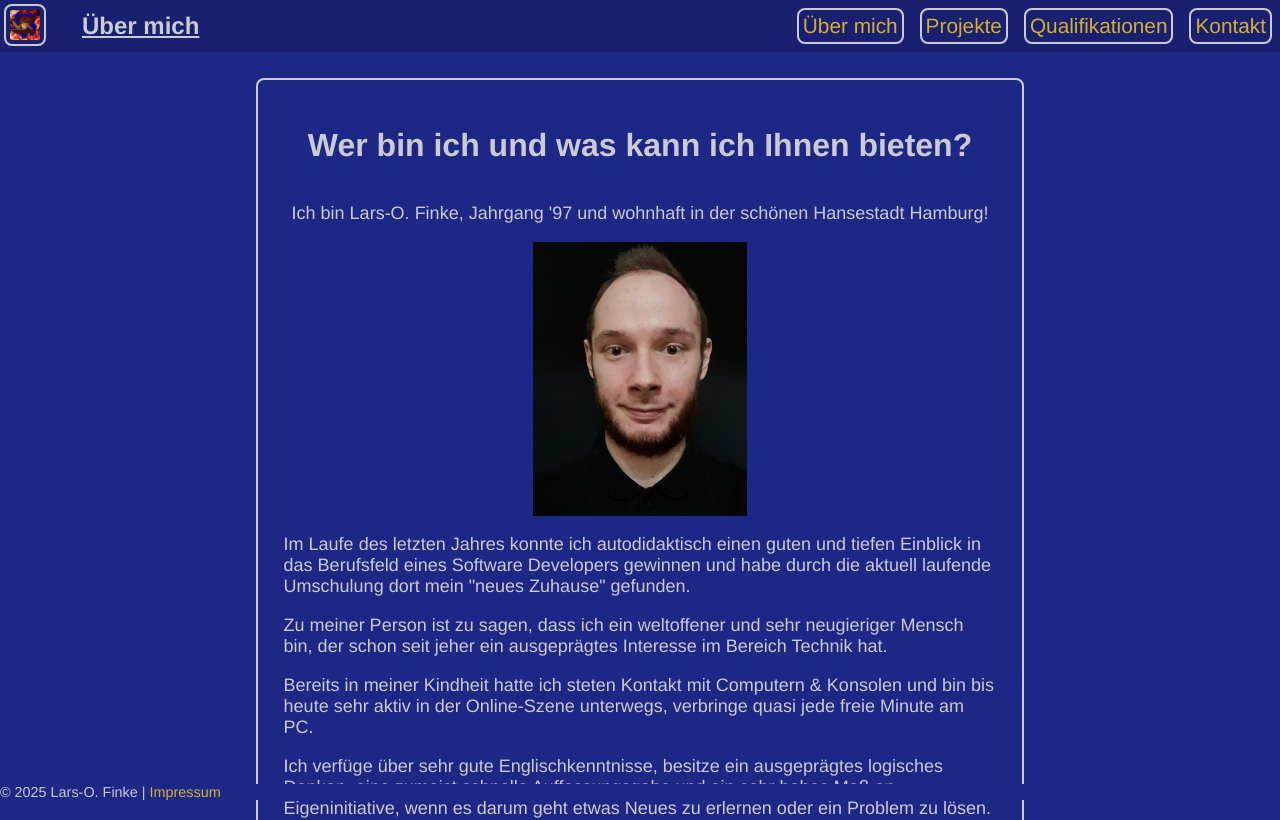
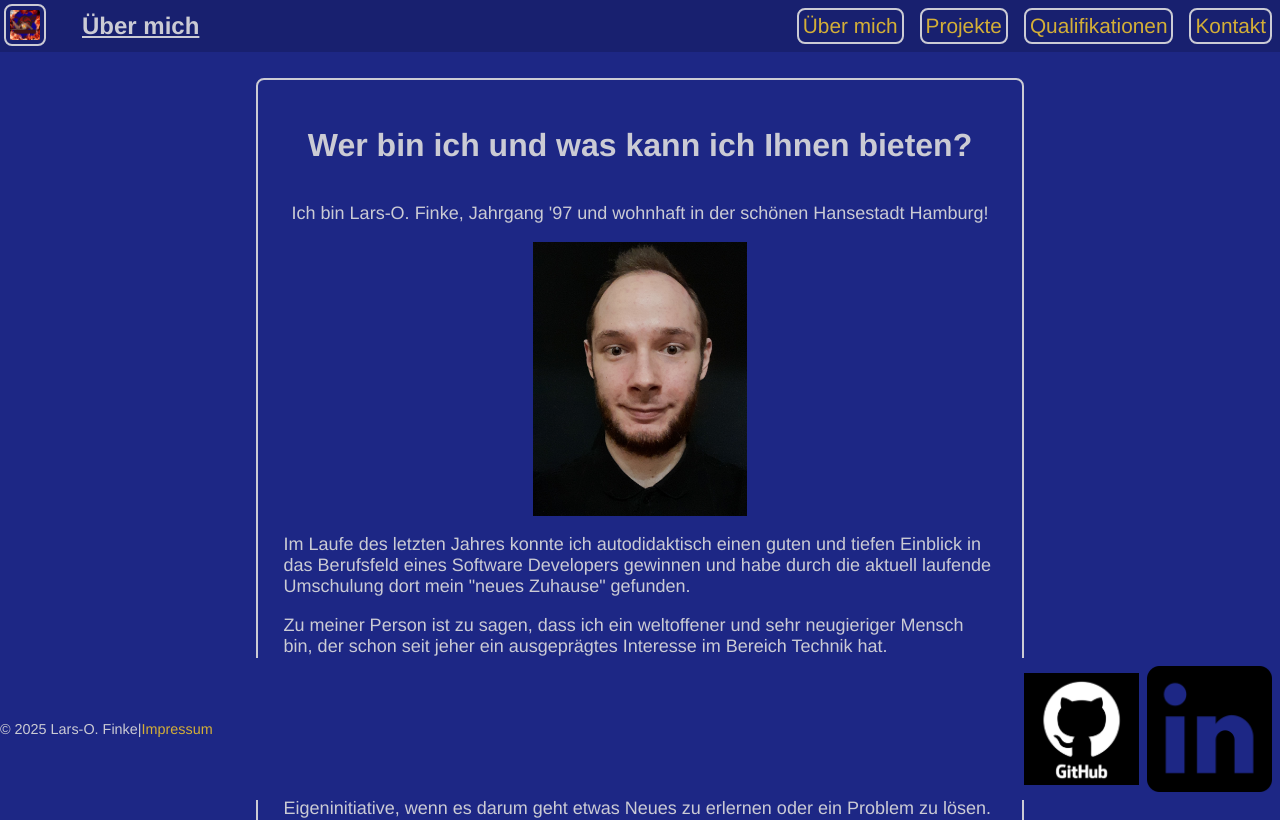
Before and after one commit to LarsOFinke/MyPortfolio, an Angular app in the folder frontend/: page / in a window 1280 px wide. Shown: the top 820 px of the page. Built offline with nearby package versions, Linux system fonts and the light colour scheme.

Commit message:
Footer now has the logos for linkedin and github, removed from projects and qualifications pages.

```diff
--- a/frontend/src/app/components/projects/projects.component.html
+++ b/frontend/src/app/components/projects/projects.component.html
@@ -1,17 +1,6 @@
 <div class="centered">
   <div class="custom-wrapper centered bordered">
     <h1>Interessiert, was ich bereits gemacht habe?</h1>
-
-    <div class="centered col-20">
-      <app-git-hub-logo></app-git-hub-logo>
-    </div>
-
-    <div class="row">
-      <p>
-        (Klicke das Icon, um zu meinem GitHub zu kommen. Die goldenen Header
-        sind Links.)
-      </p>
-    </div>
 
     <br />
 
--- a/frontend/src/app/components/qualifications/qualifications.component.html
+++ b/frontend/src/app/components/qualifications/qualifications.component.html
@@ -10,9 +10,6 @@
       <hr />
 
       <h2><u>LinkedIn-Learning</u></h2>
-      <div class="centered col-20">
-        <app-linkedin-logo></app-linkedin-logo>
-      </div>
 
       <app-linkedin-qualifications></app-linkedin-qualifications>
 
--- a/frontend/src/app/components/shared/footer/footer.component.css
+++ b/frontend/src/app/components/shared/footer/footer.component.css
@@ -9,6 +9,10 @@ footer {
   margin-top: 1.5%;
 }
 
+p {
+  font-size: 0.9rem;
+}
+
 a {
   font-size: 0.9rem;
 }
--- a/frontend/src/app/components/shared/footer/footer.component.html
+++ b/frontend/src/app/components/shared/footer/footer.component.html
@@ -1,6 +1,18 @@
 <footer>
-  © 2025 Lars-O. Finke |
-  <a [routerLink]="['/impressum']" routerLinkActive="router-link-active"
-    >Impressum</a
-  >
+  <div class="row centered">
+    <div class="row d-flex col-80">
+      <p>© 2025 Lars-O. Finke|</p>
+      <a
+        [routerLink]="['/impressum']"
+        routerLinkActive="router-link-active"
+        class="centered"
+        >Impressum</a
+      >
+    </div>
+
+    <div class="row d-flex col-20 centered">
+      <app-git-hub-logo></app-git-hub-logo>
+      <app-linkedin-logo class="m-8px"></app-linkedin-logo>
+    </div>
+  </div>
 </footer>
--- a/frontend/src/app/components/shared/footer/footer.component.ts
+++ b/frontend/src/app/components/shared/footer/footer.component.ts
@@ -1,9 +1,11 @@
 import { Component } from '@angular/core';
 import { RouterLink } from '@angular/router';
+import { LinkedinLogoComponent } from '../logos/linkedin-logo/linkedin-logo.component';
+import { GitHubLogoComponent } from '../logos/git-hub-logo/git-hub-logo.component';
 
 @Component({
   selector: 'app-footer',
-  imports: [RouterLink],
+  imports: [RouterLink, GitHubLogoComponent, LinkedinLogoComponent],
   templateUrl: './footer.component.html',
   styleUrl: './footer.component.css',
 })
--- a/frontend/src/styles.css
+++ b/frontend/src/styles.css
@@ -127,8 +127,14 @@ a:visited {
 .vh-80 {
   height: 80vh;
 }
+.m-8px {
+  margin: 8px;
+}
 
 /* ### GRID-SYSTEM ### */
+.d-flex {
+  display: flex;
+}
 .row {
   height: fit-content !important;
   flex-direction: row !important;
@@ -142,11 +148,23 @@ a:visited {
 .col-100 {
   width: 100% !important;
 }
+.col-95 {
+  width: 95%;
+}
 .col-90 {
   width: 90% !important;
 }
+.col-85 {
+  width: 85%;
+}
 .col-80 {
   width: 80% !important;
+}
+.col-75 {
+  width: 75%;
+}
+.col-70 {
+  width: 70%;
 }
 .col-66 {
   width: 66.666% !important;
@@ -163,11 +181,23 @@ a:visited {
 .col-33 {
   width: 33.333% !important;
 }
+.col-30 {
+  width: 30%;
+}
+.col-25 {
+  width: 25%;
+}
 .col-20 {
   width: 20% !important;
 }
+.col-15 {
+  width: 15%;
+}
 .col-10 {
   width: 10% !important;
+}
+.col-5 {
+  width: 5%;
 }
 
 .wrapper [class*="col-"] {
```
